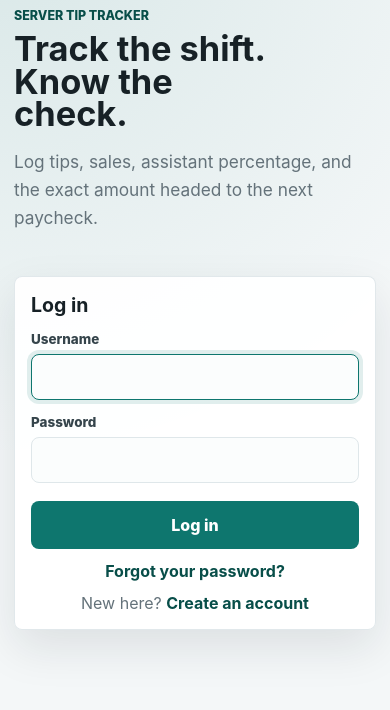
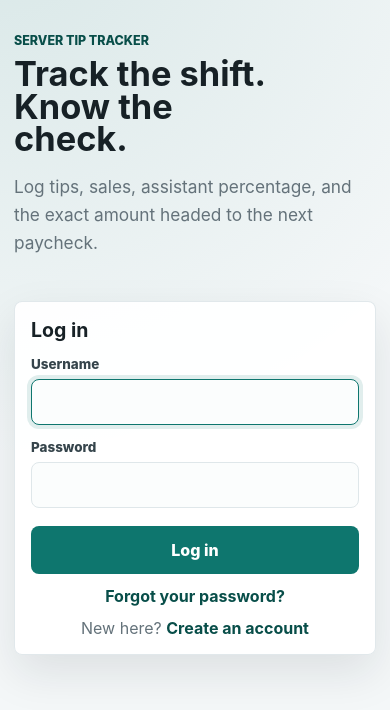
Before and after one commit to gabrielbressanelli/tipout, a Django app: page /login/ in a window 390 px wide. Shown: the part 85-795 px from the top of the page. Run offline with Django 5.2, Linux system fonts and the light colour scheme.

Commit message:
top padding on phone loging

```diff
--- a/tips/static/tips/styles.css
+++ b/tips/static/tips/styles.css
@@ -1145,6 +1145,10 @@ input:focus {
         max-width: 200px;
     }
 
+    .auth-layout {
+        padding-top: 25px;
+    }
+
     .auth-logo {
         max-height: 80px;
         max-width: min(200px, 54vw);
```
